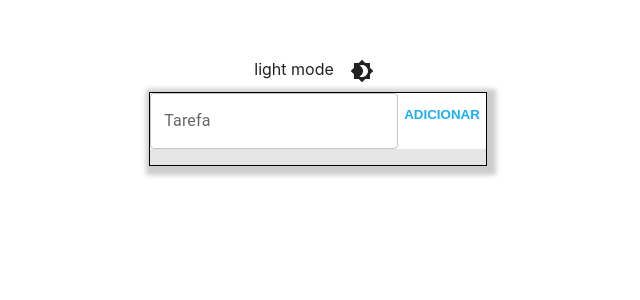
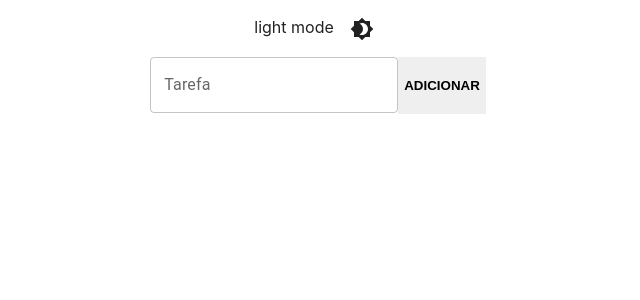
Before and after one commit to maikelensalles/Action-Plan, a React (Create React App) app: page / in a window 1280 px wide. Shown: the top 300 px of the page, without its empty margins (322-962 px from the left). Built offline with nearby package versions, Linux system fonts and the light colour scheme.

Commit message:
style list

```diff
--- a/src/components/list.css
+++ b/src/components/list.css
@@ -1,14 +1,17 @@
 .list-container {
-    display: flex;
     flex-flow: column nowrap;
-    background-color: #fff;
-    border: 1px solid black;
-    box-shadow: 3px 3px 5px 6px #ccc;
+    height: 100vh;
   }
 
-  input {
+  .container {
+    display: grid;
+    flex-direction: row;
+    justify-content: center;
+    align-items: center;
+    }
+
+    TextField {
     padding-left: 10px;
-    background-color: #fff;
     outline: none;
     height: 40px;
     border: none;
@@ -16,12 +19,10 @@
 
   button {
     cursor: pointer;
-    height: 42px;
-    background: #fff;
+    height: 57px;
     box-shadow: none;
     border-radius: 0px;
     border: 0;
-    color: #1bb0f4;
     font-weight: 600;
     text-transform: uppercase;
   }
@@ -31,13 +32,14 @@
   }
 
   ul {
-    background-color: #e6e6e6;
+    padding: 16px 0px 0px 0px;
+    list-style: none;
     margin: 0;
-    padding-top: 16px;
   }
 
   li {
-    margin-bottom: 8px;
+    padding: 5px;
+    padding-top: 50px;
   }
 
   body {
@@ -47,10 +49,8 @@
       sans-serif;
     -webkit-font-smoothing: antialiased;
     -moz-osx-font-smoothing: grayscale;
-    display: flex;
-    justify-content: center;
-    align-items: center;
-    margin-top: 50px;
+    margin: 0;
+
   }
 
   code {
```
